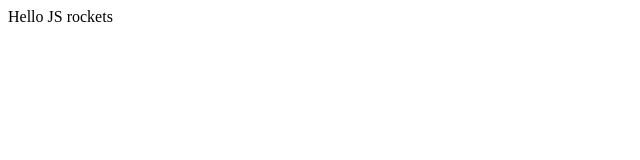
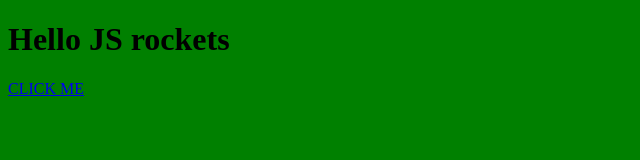
Before and after one commit to rhobywan/js-rockets, a plain HTML site: page index.html in a window 1280 px wide. Shown: the whole page, without its empty margins (0-640 px from the left). Drawn offline with Linux system fonts and the light colour scheme.

Commit message:
Added css style file

```diff
--- /dev/null
+++ b/css/style.css
@@ -0,0 +1,3 @@
+body{
+	background-color: green;
+}
--- a/index.html
+++ b/index.html
@@ -1 +1,13 @@
-Hello JS rockets
+<!DOCTYPE html>
+<html>
+<head>
+	<title>JS Rockets</title>
+	<script type="text/javascript" src="js/script.js"></script>
+	<link rel="stylesheet" type="text/css"
+	href="css/style.css">
+</head>
+<body>
+	<h1>Hello JS rockets</h1>
+	<a href="#" onclick="car.switchCar(true);">CLICK ME</a>
+</body>
+</html>
--- /dev/null
+++ b/js/script.js
@@ -0,0 +1,28 @@
+var car = {
+       	make:  'VW',
+       	type:  'Beetle',
+       	color: 'Green',
+		iRunning: false,
+       	numberOfTires: 4,
+       	seats: [
+	       	'seat 1',
+	       	'seat 2',
+	       	'seat 3',
+	       	'seat 4'
+	       	],
+	       	turnOn: function () {
+	       		this.isRunning = true;
+	       	},
+	       	fly: function () {
+	       		alert('fly');
+	       	},
+	       	switchCar: function (isOn) {
+	       		console.log('turn car' + isOn)
+	       		if (isOn == true) {
+	       			this.iRunning = true;
+	       		} else {
+	       			this.iRunning = false;
+	       		}
+	       	},
+       };
+       	console.log('Hello there friends')
```
